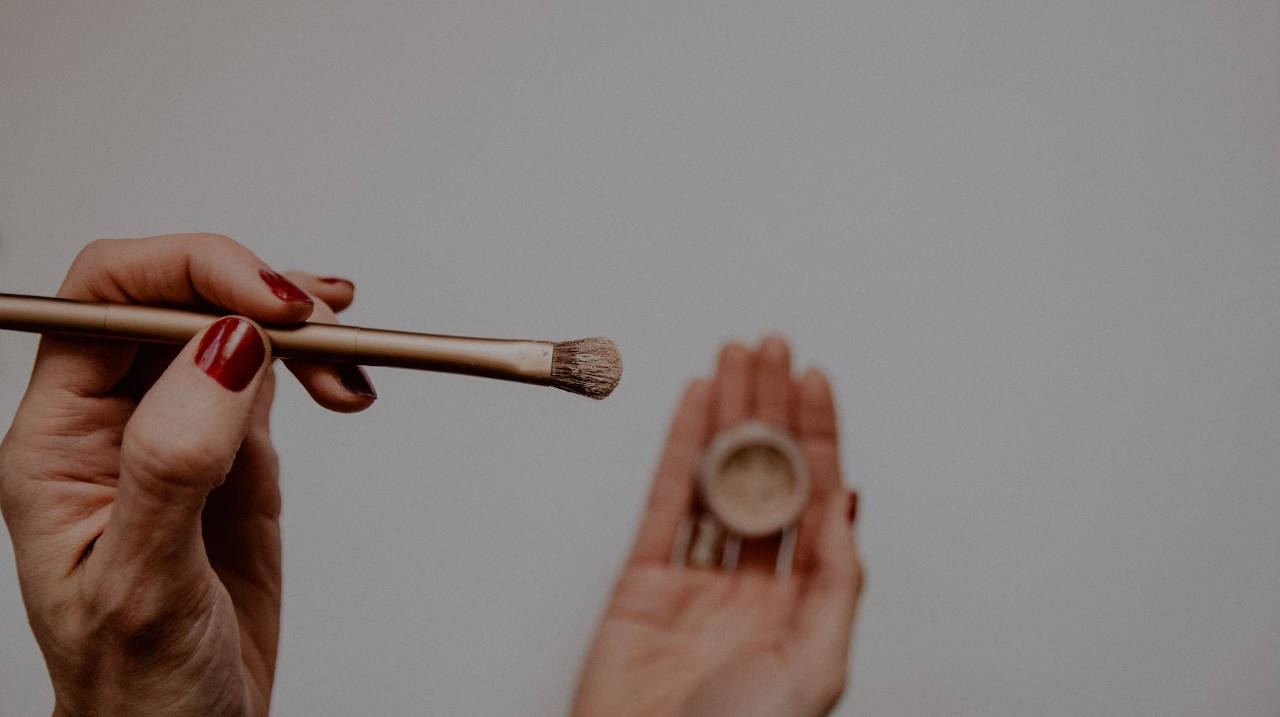
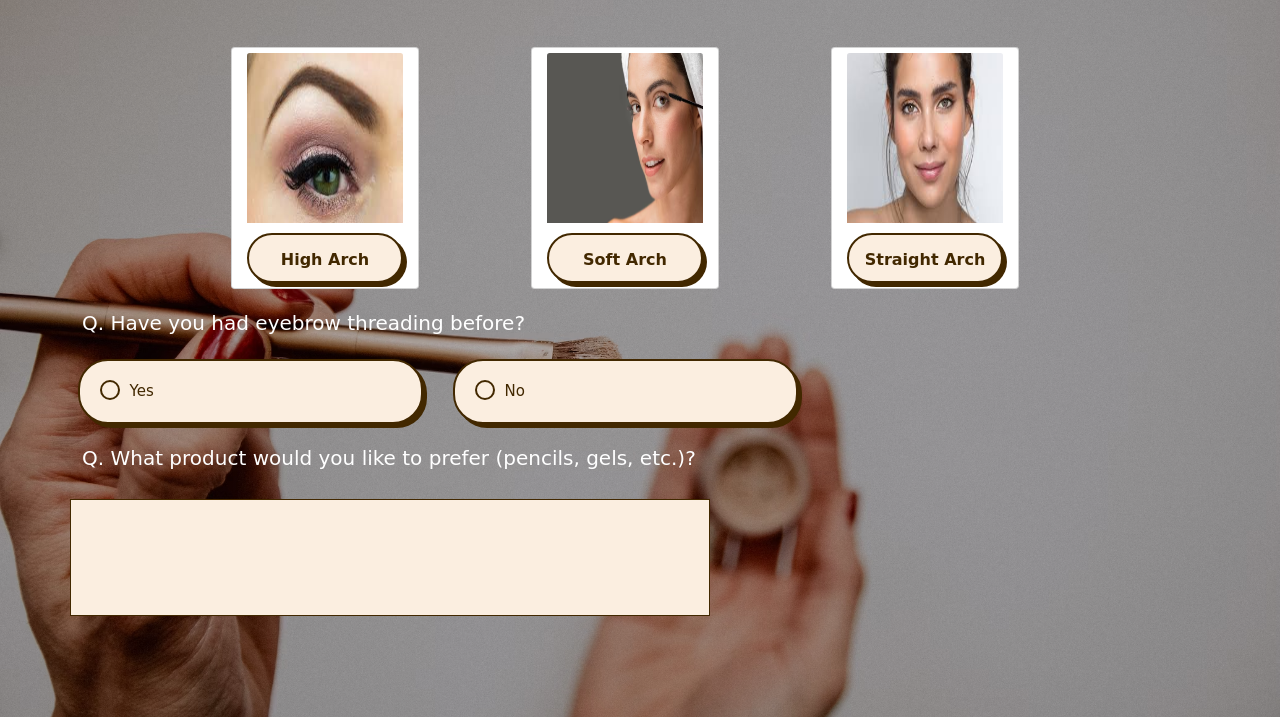
Before and after one commit to khushi-panwar/2A-parlour, a plain HTML site: page eyebrow.html in a window 1280 px wide. Shown: the part 83-800 px from the top of the page. Drawn offline with nearby package versions, Linux system fonts and the light colour scheme; files whose address does not match are found by name.

Commit message:
completed html & css part of one more page

```diff
--- a/eyebrow.html
+++ b/eyebrow.html
@@ -19,7 +19,8 @@
   <body>
     <div class="container">
       <div class="row header">
-        <div class="col-md-6"><!--logo-->
+        <div class="col-md-6">
+          <!--logo-->
           <img
             src="./images/Screenshot_2024-01-21_162816-removebg-preview (1).png"
             alt="logo"
@@ -28,16 +29,59 @@
             class="logo"
           />
         </div>
-        <div class="col-md-6 theme"><!--theme buttons-->
+        <div class="col-md-6 theme">
+          <!--theme buttons-->
           <button class="theme-btn">Light</button>
           <button class="theme-btn">Dark</button>
           <button class="theme-btn">Pink</button>
           <button class="theme-btn">Moonlight</button>
           <button class="theme-btn">Blue</button>
         </div>
-        <div class="row">
+        <div class="row requirement">
+          <div class="card col-md-2">
+            <img src="./images/highArch.png" class="card-img-top" alt="..." />
+            <button class="arch-btn">High Arch</button>
+          </div>
+          <div class="card col-md-2">
+            <img src="./images/softArch.png" class="card-img-top" alt="..." />
+            <button class="arch-btn">Soft Arch</button>
+          </div>
+          <div class="card col-md-2">
+            <img
+              src="./images/straightArch.png"
+              class="card-img-top"
+              alt="..."
+            />
+            <button class="arch-btn">Straight Arch</button>
+          </div>
+        </div>
+        <label class="label col-lg-12 margin" for="eyebrow-before"
+          >Q. Have you had eyebrow threading before?</label
+        >
+        <div class="radio-list row" id="eyebrow-before">
+          <div class="radio-item col-md-4">
+            <input name="eyebrow" id="eyebrow-yes" type="radio" /><label
+              for="eyebrow-yes"
+              >Yes</label
+            >
+          </div>
+          <div class="radio-item col-md-4">
+            <input name="eyebrow" id="eyebrow-no" type="radio" /><label
+              for="eyebrow-no"
+              >No</label
+            >
+          </div>
+        </div>
 
-        </div>
+        <label class="label col-md-12 control-label" for="eyebrow-product"
+          >Q. What product would you like to prefer (pencils, gels, etc.)?</label
+        >
+        <textarea
+          rows="4"
+          cols="10"
+          name="eyebrow-product"
+          class="eyebrow-product-textArea margin"
+        ></textarea>
       </div>
     </div>
     <script
--- a/fullMake-up.html
+++ b/fullMake-up.html
@@ -108,7 +108,7 @@
           <div class="radio-item time col-md-4" ><input name="radio" id="yes" type="radio"><label for="yes">Yes</label></div>
           <div class="radio-item time col-md-4"><input name="radio" id="no" type="radio"><label for="no">No</label></div>
         </div>
-
+        <input type="submit" value="Submit" onclick="validateFullMakeUp()">
 
 
     </div>
@@ -118,5 +118,6 @@
       crossorigin="anonymous"
     ></script>
     <script src="script.js"></script>
+    <script src="./fullmake-up.script.js"></script>
   </body>
 </html>
--- a/style.css
+++ b/style.css
@@ -38,7 +38,7 @@ h4{
     align-items: center;
 }
 
-.theme-btn , .select-btn{
+.theme-btn , .select-btn, .arch-btn{
   justify-content: space-around;
   background-color: var(--button-color);
   border: 2px solid var(--border-color);
@@ -57,6 +57,12 @@ h4{
   touch-action: manipulation;
 }
 
+.arch-btn{
+    height: 5rem;
+    color: var(--border-color);
+    margin: 0.5rem 0;
+}
+
 .select-btn:hover, .select-btn:active, a{
    text-decoration: none;
 }
@@ -65,7 +71,7 @@ h4{
   background-color: var(--button-color);
 }
 
-.theme-btn:active, .select-btn:active {
+.theme-btn:active, .select-btn:active, .arch-btn:active{
   box-shadow: var(--border-color) 2px 2px 0 0;
   transform: translate(2px, 2px);
 }
@@ -370,3 +376,13 @@ h1 {
 .margin{
     margin-top: 2rem;
 }
+
+textarea{
+    margin-top: 2rem;
+    resize: none;
+    max-width: 50vw!important;
+    background-color: var(--button-color);
+    border: 1px solid var(--border-color);
+    color: var(--border-color);
+    font-size: 2rem;
+}
```
Also changed, not shown: fullmake-up.script.js (added, +38 -0 lines), page2.html (+6 -6 lines), images/highArch.png (added), images/softArch.png (added), images/straightArch.png (added).
